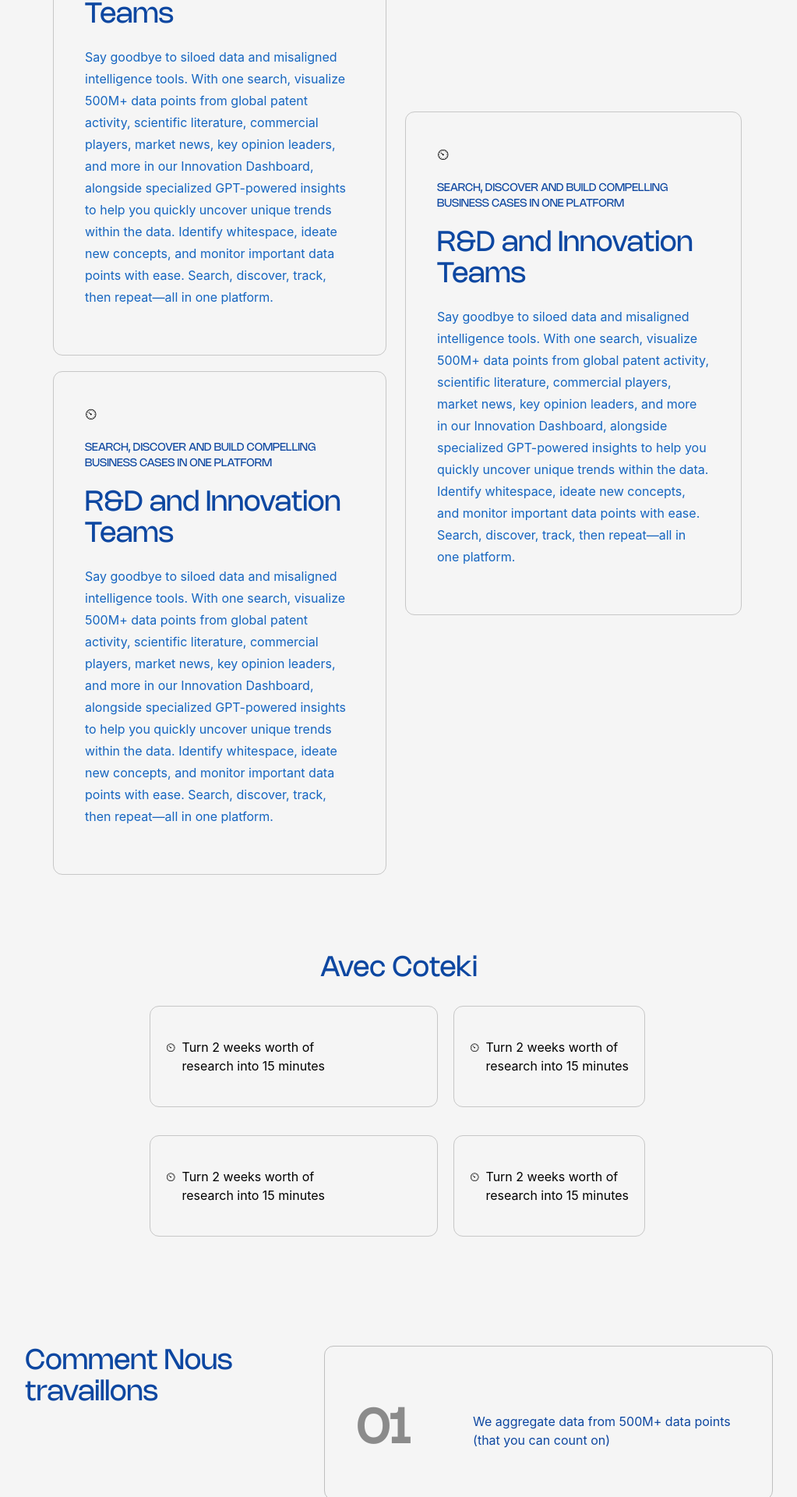
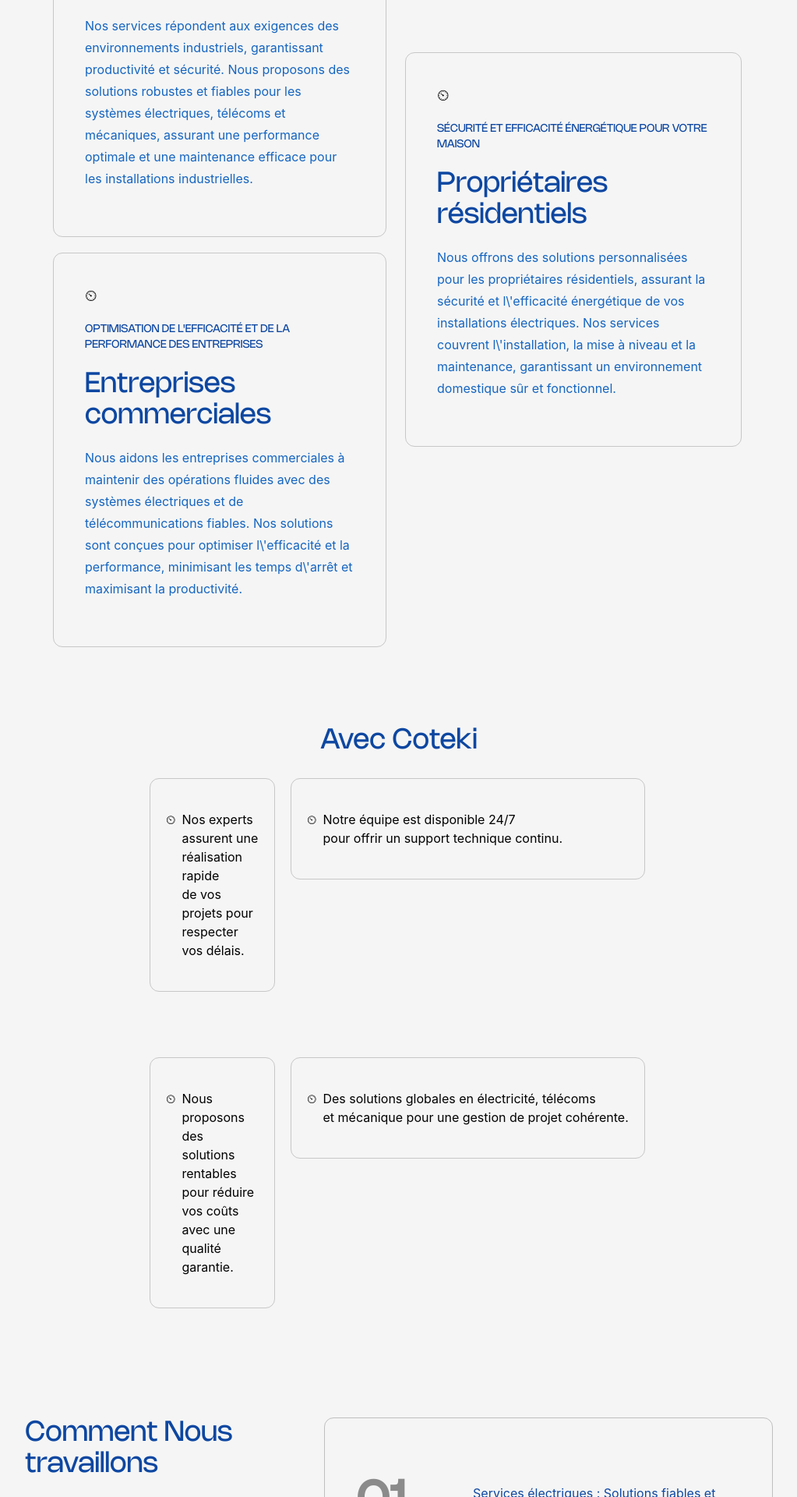
Before and after one commit to iambenkis/Aris-website, a React (Create React App) app: page /services in a window 1280 px wide. Shown: the part 760-2680 px from the top of the page at 78% size, without its empty margins (128-1151 px from the left). Built offline with nearby package versions, Linux system fonts and the light colour scheme.

Commit message:
update content

```diff
--- a/src/components/Carousel.jsx
+++ b/src/components/Carousel.jsx
@@ -66,7 +66,7 @@
                 <Avatar
                   size="lg"
                   variant="circular"
-                  src="https://images.unsplash.com/photo-1633332755192-727a05c4013d?ixlib=rb-1.2.1&ixid=MnwxMjA3fDB8MHxwaG90by1wYWdlfHx8fGVufDB8fHx8&auto=format&fit=crop&w=1480&q=80"
+                  src={`${item.image}`}
                   alt="tania andrew"
                 />
                 <div className="flex w-full flex-col gap-0.5">
--- a/src/pages/Contact.jsx
+++ b/src/pages/Contact.jsx
@@ -7,14 +7,15 @@
   return (
     <div className=" w-full h-full pt-[6rem]">
       <Fade>
-        <div className=" max-w-[900px] mx-auto p-6">
+        <div className="text-center max-w-[900px] mx-auto p-6">
           <h1 className=" text-4xl font-bold text-blue-900 mb-6">
             Contactez nous !
           </h1>
           <p>
             Contactez-nous dès maintenant pour des solutions électriques fiables
             et professionnelles. Remplissez le formulaire ci-dessous pour
-            obtenir nos services
+            obtenir nos services. Notre équipe d'experts est prête à répondre à
+            vos demandes et à offrir des solutions sur mesure.
           </p>
         </div>
       </Fade>
--- a/src/pages/Services.jsx
+++ b/src/pages/Services.jsx
@@ -6,19 +6,23 @@
 const works = [
   {
     number: '01',
-    title: 'We aggregate data from 500M+ data points (that you can count on)',
+    title:
+      'Services électriques : Solutions fiables et professionnelles pour vos besoins',
   },
   {
     number: '02',
-    title: 'We aggregate data from 500M+ data points (that you can count on)',
+    title:
+      'Services télécom : Assurer des systèmes de communication robustes et sans faille',
   },
   {
     number: '03',
-    title: 'We aggregate data from 500M+ data points (that you can count on)',
+    title:
+      'Services mécaniques : Ingénierie de précision et maintenance pour des performances optimales',
   },
   {
     number: '04',
-    title: 'We aggregate data from 500M+ data points (that you can count on)',
+    title:
+      'Solutions intégrées : Support complet pour les projets électriques, télécoms et mécaniques',
   },
 ]
 
@@ -104,70 +108,59 @@
                 <div className="w-full md:w-[45%] md:mr-5">
                   <div className=" flex-col px-10 py-10 border-[1px] border-gray-800/25 flex md:mr-1 mb-5 rounded-xl">
                     <p className="text-xl"> ⏲</p>
-                    <h3 className="pt-5 text-blue-900 font-[RegularNohemi] font-medium  text-sm">
-                      SEARCH, DISCOVER AND BUILD COMPELLING BUSINESS CASES IN
-                      ONE PLATFORM
+                    <h3 className="pt-5 uppercase text-blue-900 font-[RegularNohemi] font-medium  text-sm">
+                      Solutions robustes et fiables pour les environnements
+                      industriels
                     </h3>
                     <h4 className="pt-5 text-blue-900 font-[RegularNohemi] font-medium  text-4xl">
-                      R&D and Innovation Teams
+                      Secteur Industiels
                     </h4>
                     <p className="leading-7 text-blue-800  py-5">
                       {' '}
-                      Say goodbye to siloed data and misaligned intelligence
-                      tools. With one search, visualize 500M+ data points from
-                      global patent activity, scientific literature, commercial
-                      players, market news, key opinion leaders, and more in our
-                      Innovation Dashboard, alongside specialized GPT-powered
-                      insights to help you quickly uncover unique trends within
-                      the data. Identify whitespace, ideate new concepts, and
-                      monitor important data points with ease. Search, discover,
-                      track, then repeat—all in one platform.
+                      Nos services répondent aux exigences des environnements
+                      industriels, garantissant productivité et sécurité. Nous
+                      proposons des solutions robustes et fiables pour les
+                      systèmes électriques, télécoms et mécaniques, assurant une
+                      performance optimale et une maintenance efficace pour les
+                      installations industrielles.
                     </p>
                   </div>
                   <div className=" flex-col px-10 py-10 border-[1px] border-gray-800/25 flex md:mr-1 mb-5 rounded-xl">
                     <p className="text-xl"> ⏲</p>
-                    <h3 className="pt-5 text-blue-900 font-[RegularNohemi] font-medium  text-sm">
-                      SEARCH, DISCOVER AND BUILD COMPELLING BUSINESS CASES IN
-                      ONE PLATFORM
+                    <h3 className="pt-5 uppercase text-blue-900 font-[RegularNohemi] font-medium  text-sm">
+                      Optimisation de l'efficacité et de la performance des
+                      entreprises
                     </h3>
                     <h4 className="pt-5 text-blue-900 font-[RegularNohemi] font-medium  text-4xl">
-                      R&D and Innovation Teams
+                      Entreprises commerciales
                     </h4>
                     <p className="leading-7 text-blue-800  py-5">
                       {' '}
-                      Say goodbye to siloed data and misaligned intelligence
-                      tools. With one search, visualize 500M+ data points from
-                      global patent activity, scientific literature, commercial
-                      players, market news, key opinion leaders, and more in our
-                      Innovation Dashboard, alongside specialized GPT-powered
-                      insights to help you quickly uncover unique trends within
-                      the data. Identify whitespace, ideate new concepts, and
-                      monitor important data points with ease. Search, discover,
-                      track, then repeat—all in one platform.
+                      Nous aidons les entreprises commerciales à maintenir des
+                      opérations fluides avec des systèmes électriques et de
+                      télécommunications fiables. Nos solutions sont conçues
+                      pour optimiser l\'efficacité et la performance, minimisant
+                      les temps d\'arrêt et maximisant la productivité.
                     </p>
                   </div>
                 </div>
 
                 <div className=" w-full md:w-[45%] px-10 flex flex-col  py-10 border-[1px] border-gray-800/25  mr-1 mb-5 rounded-xl">
                   <p className="text-xl"> ⏲</p>
-                  <h3 className="pt-5 text-blue-900 font-[RegularNohemi] font-medium  text-sm">
-                    SEARCH, DISCOVER AND BUILD COMPELLING BUSINESS CASES IN ONE
-                    PLATFORM
+                  <h3 className="pt-5 uppercase text-blue-900 font-[RegularNohemi] font-medium  text-sm">
+                    Sécurité et efficacité énergétique pour votre maison
                   </h3>
                   <h4 className="pt-5 text-blue-900 font-[RegularNohemi] font-medium  text-4xl">
-                    R&D and Innovation Teams
+                    Propriétaires résidentiels
                   </h4>
                   <p className="leading-7 text-blue-800  py-5">
                     {' '}
-                    Say goodbye to siloed data and misaligned intelligence
-                    tools. With one search, visualize 500M+ data points from
-                    global patent activity, scientific literature, commercial
-                    players, market news, key opinion leaders, and more in our
-                    Innovation Dashboard, alongside specialized GPT-powered
-                    insights to help you quickly uncover unique trends within
-                    the data. Identify whitespace, ideate new concepts, and
-                    monitor important data points with ease. Search, discover,
-                    track, then repeat—all in one platform.
+                    Nous offrons des solutions personnalisées pour les
+                    propriétaires résidentiels, assurant la sécurité et
+                    l\'efficacité énergétique de vos installations électriques.
+                    Nos services couvrent l\'installation, la mise à niveau et
+                    la maintenance, garantissant un environnement domestique sûr
+                    et fonctionnel.
                   </p>
                 </div>
               </div>
@@ -185,7 +178,8 @@
               <p> ⏲</p>
               <p className="ml-2">
                 {' '}
-                Turn 2 weeks worth of <br /> research into 15 minutes
+                Nos experts assurent une réalisation rapide <br /> de vos
+                projets pour respecter vos délais.
               </p>
             </div>
           </Zoom>
@@ -194,7 +188,8 @@
               <p> ⏲</p>
               <p className="ml-2">
                 {' '}
-                Turn 2 weeks worth of <br /> research into 15 minutes
+                Nous proposons des solutions rentables <br /> pour réduire vos
+                coûts avec une qualité garantie.
               </p>
             </div>
           </Zoom>
@@ -203,7 +198,8 @@
               <p> ⏲</p>
               <p className="ml-2">
                 {' '}
-                Turn 2 weeks worth of <br /> research into 15 minutes
+                Notre équipe est disponible 24/7 <br /> pour offrir un support
+                technique continu.
               </p>
             </div>
           </Zoom>
@@ -212,7 +208,8 @@
               <p> ⏲</p>
               <p className="ml-2">
                 {' '}
-                Turn 2 weeks worth of <br /> research into 15 minutes
+                Des solutions globales en électricité, télécoms
+                <br /> et mécanique pour une gestion de projet cohérente.
               </p>
             </div>
           </Zoom>
```
Also changed, not shown: src/components/Testimony.jsx (+8 -0 lines), src/components/Why.jsx (+23 -21 lines), src/assets/benkis-img.jpg (added), src/assets/lawis-img.jpg (added).
